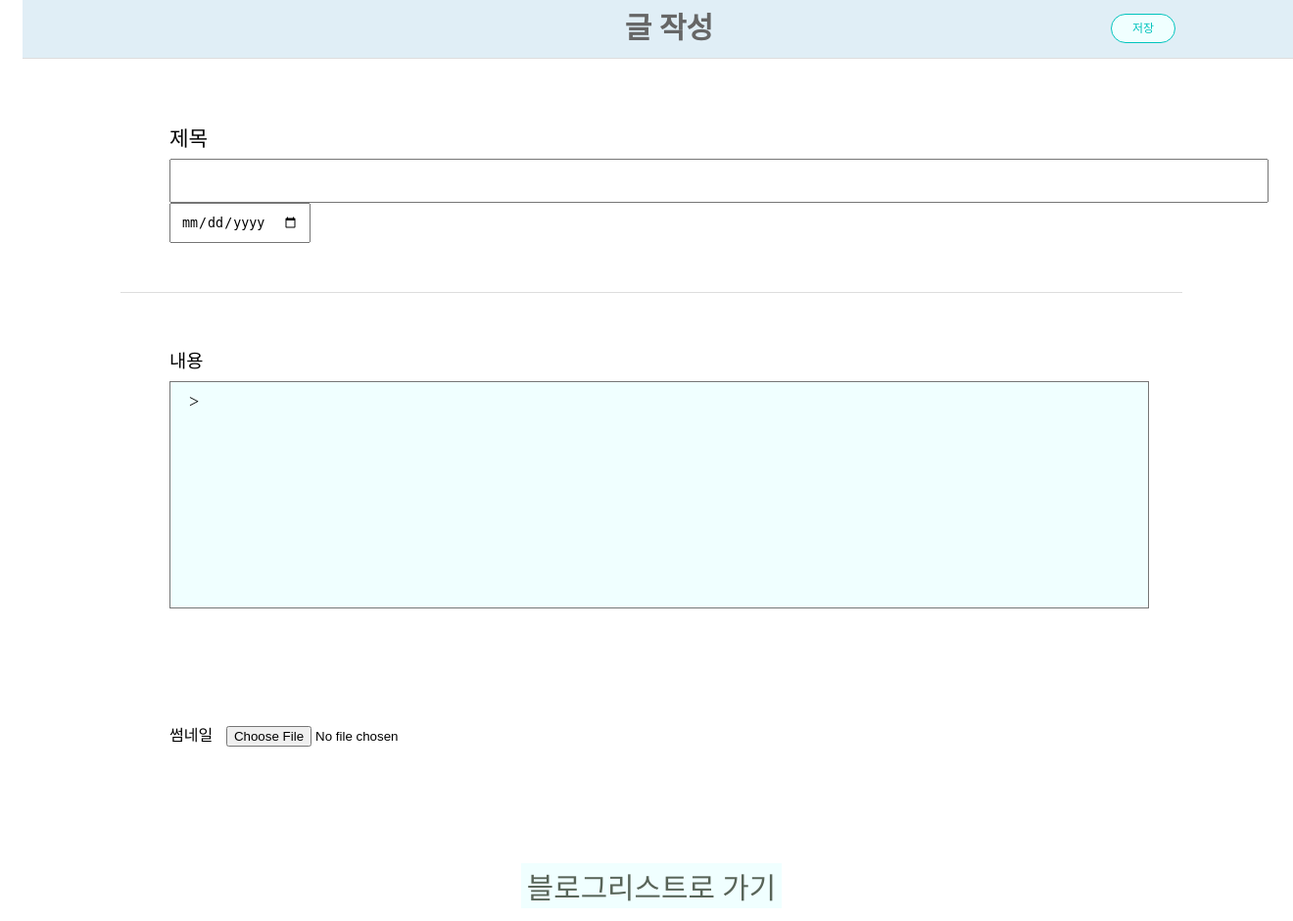
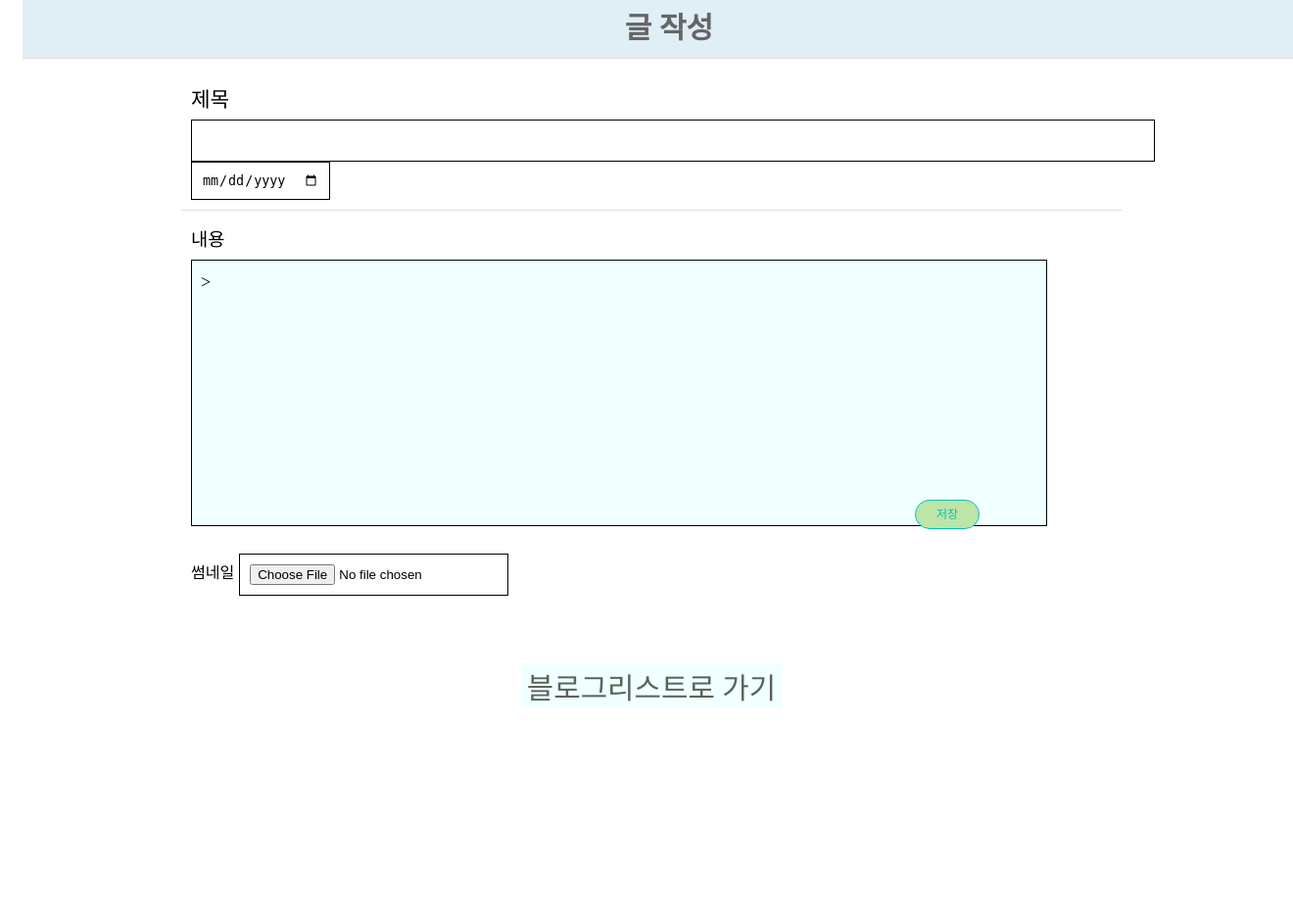
Before and after one commit to termite9/blog_termite9, a Django app: page /posts/add in a window 1320 px wide. Shown: the whole page at 98% size. After the commit the page ends 723 px from the top, so only its background shows below. Run offline with Django 4.2, Linux system fonts and the light colour scheme; tables that the repository leaves empty hold one stand-in row (values such as "Sample post").

Commit message:
미디어쿼리

```diff
--- a/pylog/static/css/login_style.css
+++ b/pylog/static/css/login_style.css
@@ -293,6 +293,7 @@ input:-webkit-autofill:active {
 #login,
 #signup {
   display: flex;
+  flex-direction: row;
   justify-content: center;
   align-items: center;
   height: 100%;
--- a/pylog/static/css/style.css
+++ b/pylog/static/css/style.css
@@ -404,13 +469,24 @@ ul.posts>li.post img[alt]:after {
 
 #post-add {
   padding: 59px 0;
-  margin-left: 100px;
-  margin-right: 100px;
+  display: flex;
+  flex-direction: column;
+  margin: 0 auto;
+  max-width: 960px;
+  /* padding: 30px 20px; */
+
+  /* padding: 59px 10px; */
+  font-size: 1.5vw;
+  font-weight: 500;
+
+  /* margin-left: 100px;
+  margin-right: 100px; */
 }
 
 #post-add input,
 #post-add textarea {
   caret-color: #230303;
+  border: solid 1px;
   padding: 10px;
 }
 
@@ -423,10 +499,15 @@ ul.posts>li.post img[alt]:after {
 }
 
 #post-add textarea {
-  width: 1000px;
+  width: 93%;
   min-height: 100px;
   box-sizing: border-box;
   resize: none;
+  padding-left: 60px;
+  text-indent: -60px;
+  list-style: disc;
+  line-height: 25px;
+
 }
 
 #post-add>form {
@@ -434,7 +515,7 @@ ul.posts>li.post img[alt]:after {
 }
 
 #post-add>form>div {
-  padding: 50px;
+  padding: 10px;
 }
 
 #post-add>form>div>label {
@@ -452,10 +533,10 @@ ul.posts>li.post img[alt]:after {
 }
 
 #post-add>form>button {
-  background-color: azure;
+  background-color: rgb(189, 229, 167);
   position: fixed;
-  top: 14px;
-  right: 120px;
+  top: 510px;
+  right: 320px;
   z-index: 100000;
 }
 
--- a/pylog/templates/post_add.html
+++ b/pylog/templates/post_add.html
@@ -20,7 +20,7 @@
                 <label>
                     <h2>제목</h2>
                 </label>
-                <input name="title" type="text" placeholder="" size="103">
+                <input name="title" type="text" placeholder="" size="90">
                 <span><input name="write_date" type="date"></span>
             </div>
             <div>
--- a/pylog/templates/post_list.html
+++ b/pylog/templates/post_list.html
@@ -1,3 +1,4 @@
+
 {% load static %}
 
 
@@ -32,7 +33,7 @@
                     <div>
                         <a href="/posts/{{post.id}}/"><h3>제목 : {{post.title}}</h3></a>
                     </div>
-                    <p class="liststyle">( {{post.write_date}})  {{ post.content}}</p>
+                    <p>{{post.id}}-( {{post.write_date}})  {{ post.content}}</p>
                     <ul class="comments">
                         {% for comment in post.comment_set.all %}
                             <li class="comment">{{comment.content}}</li>
```
Also changed, not shown: other parts of pylog/static/css/style.css (+81 -16 lines), pylog/templates/index.html (+30 -18 lines), pylog-db.sqlite3.
